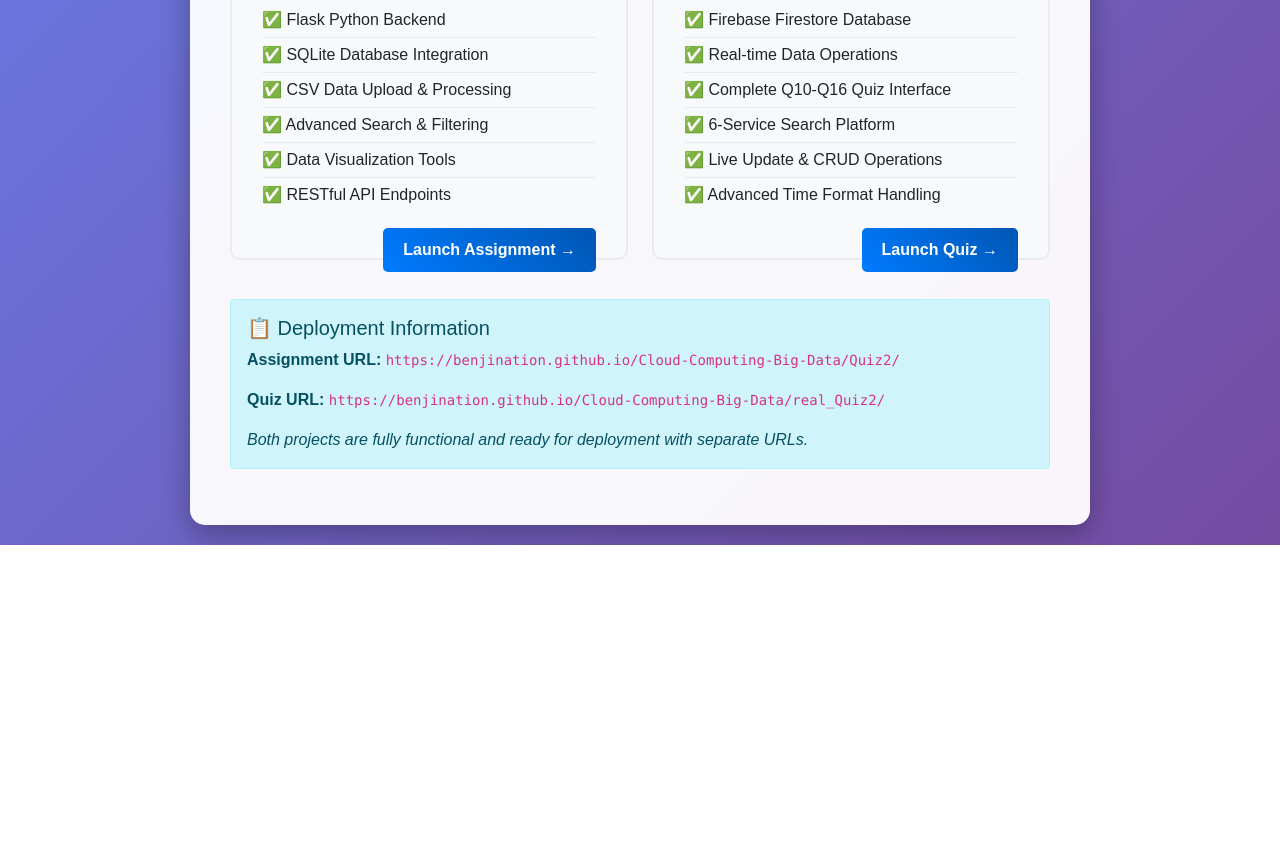
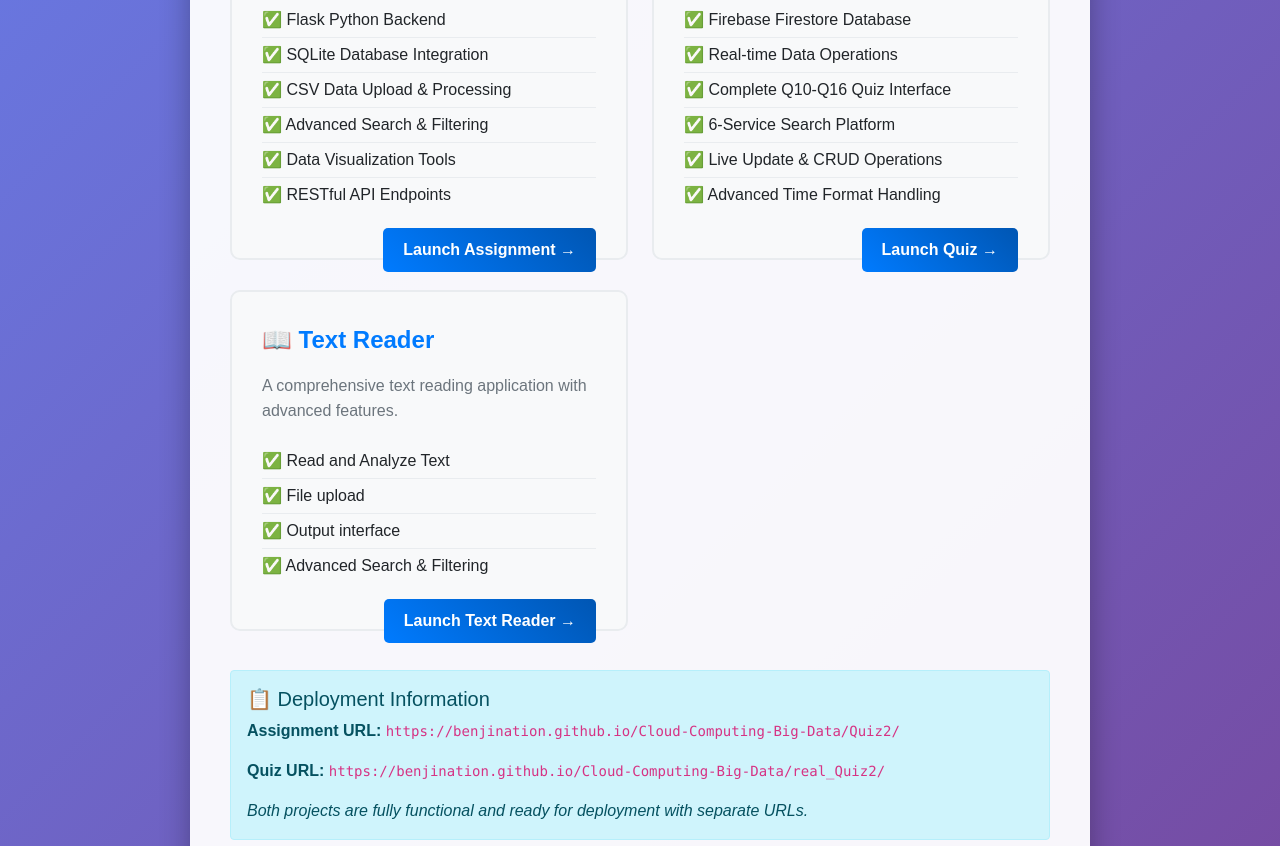
Before and after one commit to Benjination/Cloud-Computing-Big-Data, a plain HTML site: page index.html in a window 1280 px wide. Shown: the part 424-1270 px from the top of the page. Before the commit the page ends 969 px from the top, so only its background shows below. Drawn offline with nearby package versions, Linux system fonts and the light colour scheme.

Commit message:
Added new button for text reader

```diff
--- a/index.html
+++ b/index.html
@@ -131,6 +131,22 @@
                         <button class="launch-btn">Launch Quiz →</button>
                     </a>
                 </div>
+
+                <div class="col-md-6">
+                    <a href="./TextReader/" class="project-card">
+                        <div class="project-title">📖 Text Reader</div>
+                        <div class="project-description">
+                            A comprehensive text reading application with advanced features.
+                        </div>
+                        <ul class="project-features">
+                            <li>✅ Read and Analyze Text</li>
+                            <li>✅ File upload</li>
+                            <li>✅ Output interface</li>
+                            <li>✅ Advanced Search & Filtering</li>
+                        </ul>
+                        <button class="launch-btn">Launch Text Reader →</button>
+                    </a>
+                </div>
             </div>
 
             <div class="row mt-4">
```
